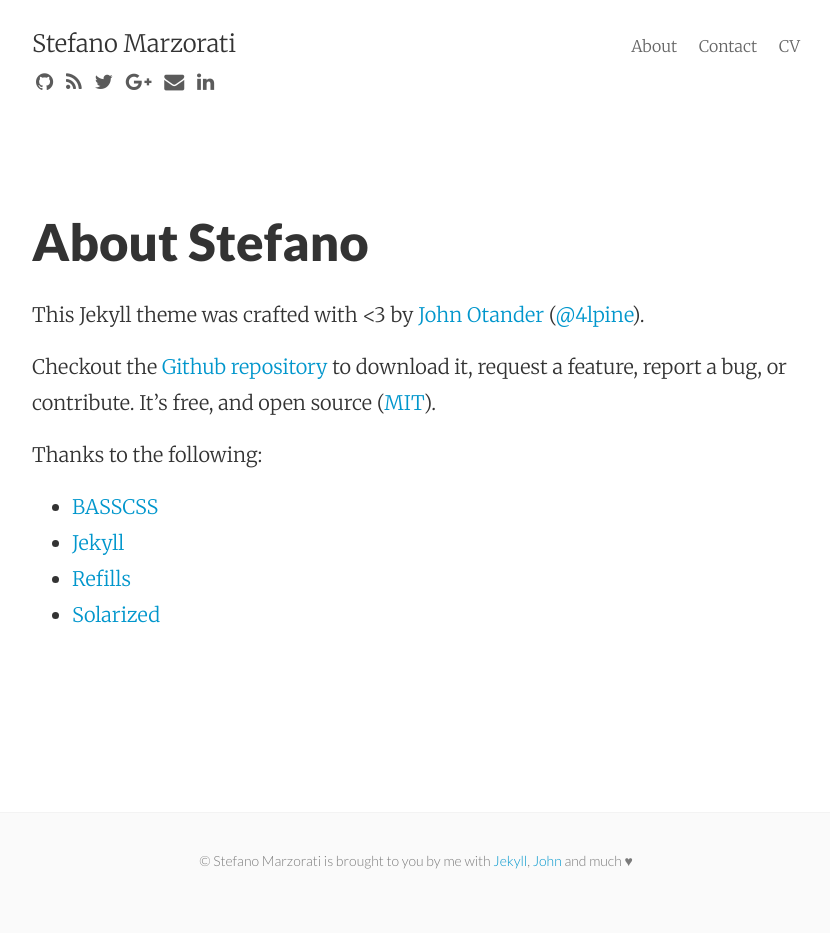
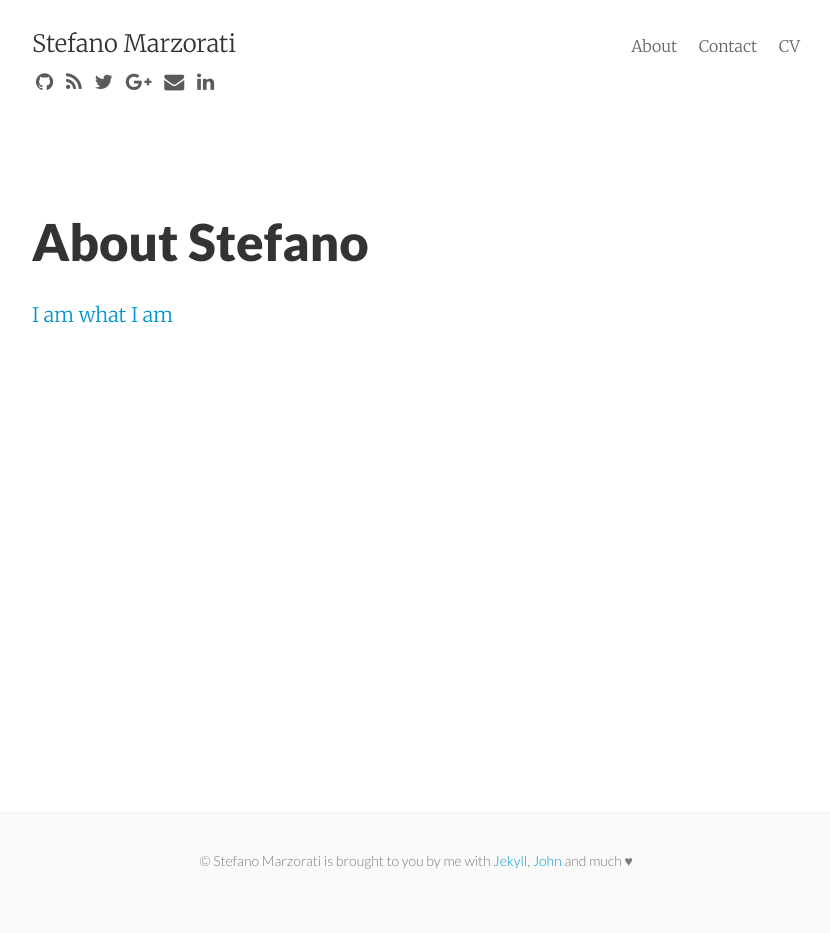
Before and after one commit to marste/Blog, a Jekyll site: the page built from about.md, in a window 1280 px wide. Shown: the whole page, without its empty margins (224-1054 px from the left). Built offline with Jekyll 4.4.1, drawn with Linux system fonts in a browser that asks for light colours; nearby versions of some CDN libraries; Markdown is read by kramdown in place of the engine named in the settings.

Commit message:
Update about.md

```diff
--- a/about.md
+++ b/about.md
@@ -4,16 +4,4 @@
 permalink: /about/
 ---
 
-This Jekyll theme was crafted with <3 by [John Otander](http://johnotander.com)
-([@4lpine](https://twitter.com/4lpine)).
-
-Checkout the [Github repository](https://github.com/johnotander/pixyll) to download it,
-request a feature, report a bug, or contribute. It's free, and open source
-([MIT](http://opensource.org/licenses/MIT)).
-
-Thanks to the following:
-
-* [BASSCSS](http://basscss.com)
-* [Jekyll](http://jekyllrb.com)
-* [Refills](http://refills.bourbon.io/)
-* [Solarized](http://ethanschoonover.com/solarized)
+[I am what I am](http://www.marzorati.co)
```
